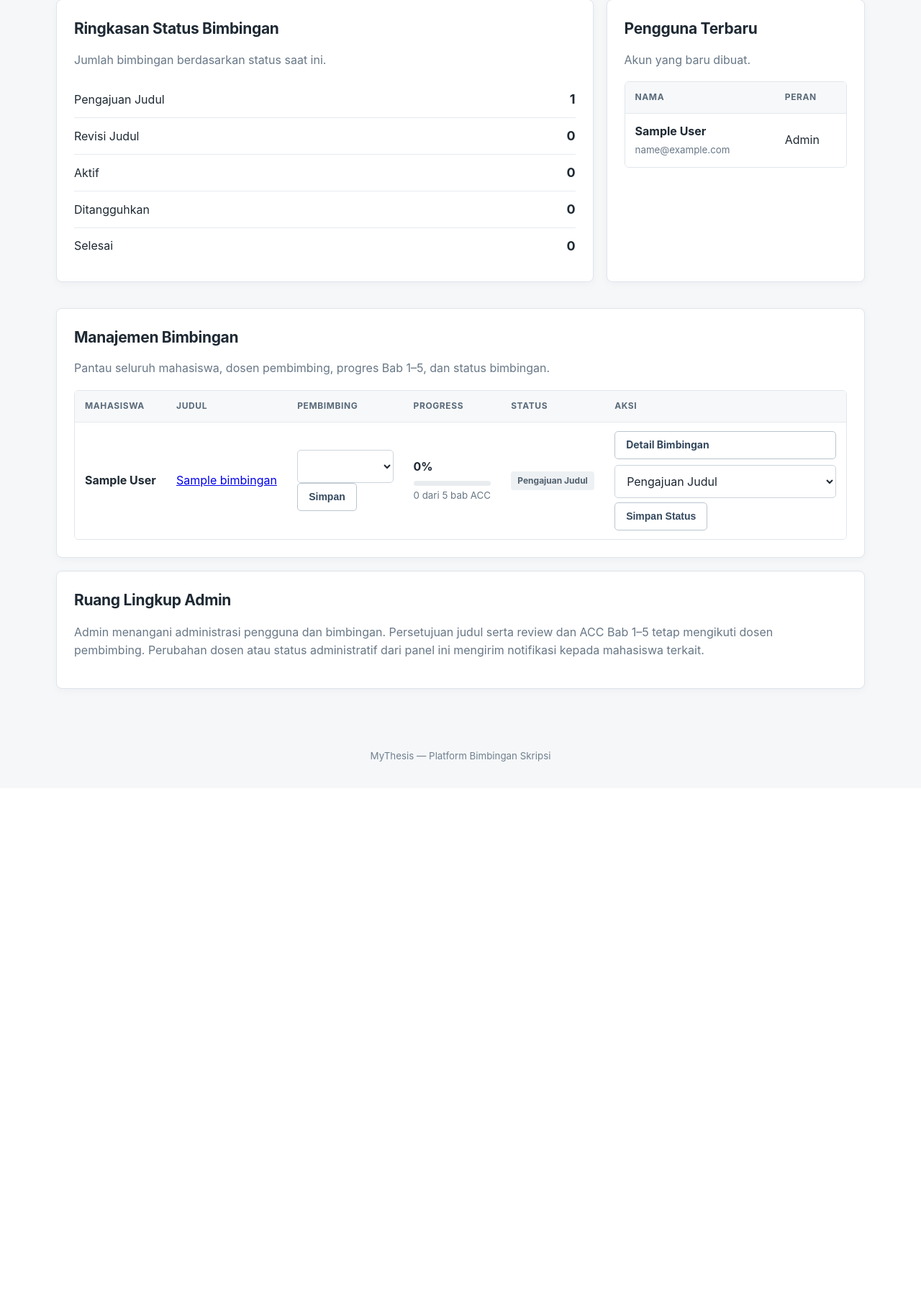
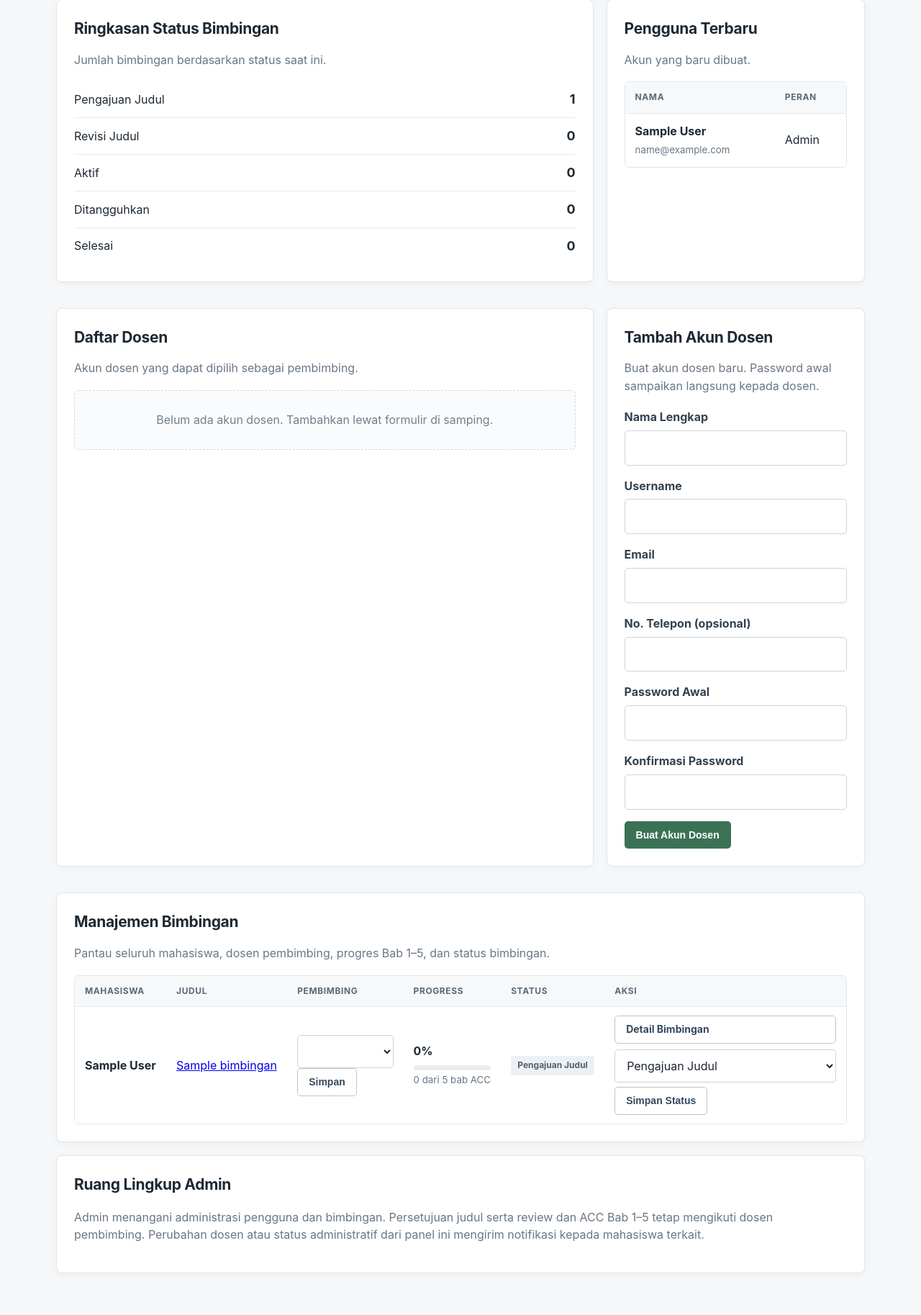
Before and after one commit to fauziddin-tech/thesis-guidance-app, a PHP site: page /index.php?page=admin-dashboard in a window 1280 px wide. Shown: the part 547-2374 px from the top of the page at 72% size. Before the commit the page ends 1605 px from the top, so only its background shows below. Run offline with PHP 8.4, Linux system fonts and the light colour scheme; the visitor is signed in with stand-in values (Sample User, id 1); tables that the repository leaves empty hold one stand-in row (values such as "Sample post"); lists and menus that the app fills with data are empty.

Commit message:
Add admin feature to create dosen accounts

```diff
--- a/index.php
+++ b/index.php
@@ -175,6 +175,29 @@ if($action==='admin_bimbingan_status'){
     require_role(['admin']);verify_csrf();$bid=(int)($_POST['bimbingan_id']??0);$status=$_POST['status']??'';require_once __DIR__.'/src/controllers/BimbinganController.php';$ctrl=new BimbinganController($conn);$r=$ctrl->updateStatus($bid,$status);if($r['success']){$s=$conn->prepare('SELECT mahasiswa_id FROM bimbingan WHERE id=? LIMIT 1');$s->bind_param('i',$bid);$s->execute();$m=$s->get_result()->fetch_assoc();$s->close();if($m)notify_user($conn,(int)$m['mahasiswa_id'],'status_bimbingan','Status bimbingan Anda telah diperbarui menjadi: '.$status.'.','?page=bimbingan-detail&id='.$bid);}flash($r['success']?'success':'danger',$r['success']?'Status bimbingan diperbarui.':'Gagal memperbarui status.');redirect('?page=admin-dashboard');
 }
 
+if($action==='admin_create_dosen'){
+    require_role(['admin']);verify_csrf();
+    $username=trim($_POST['username']??'');$email=trim($_POST['email']??'');$nama=trim($_POST['nama_lengkap']??'');$telp=trim($_POST['no_telp']??'');$password=(string)($_POST['password']??'');$confirm=(string)($_POST['confirm_password']??'');
+    $_SESSION['old_dosen_form']=['username'=>$username,'email'=>$email,'nama_lengkap'=>$nama,'no_telp'=>$telp];
+    $formError=null;
+    if($nama===''||strlen($nama)>150) $formError='Nama lengkap wajib diisi (maksimal 150 karakter).';
+    elseif(!preg_match('/^[A-Za-z0-9._-]{3,50}$/',$username)) $formError='Username 3–50 karakter dan hanya boleh berisi huruf, angka, titik, garis bawah, atau strip.';
+    elseif(strlen($email)>100||!filter_var($email,FILTER_VALIDATE_EMAIL)) $formError='Alamat email tidak valid.';
+    elseif($telp!==''&&!preg_match('/^[0-9+\-\s()]{5,15}$/',$telp)) $formError='No. telepon tidak valid.';
+    elseif(strlen($password)<8||strlen($password)>72) $formError='Password harus 8–72 karakter.';
+    elseif($password!==$confirm) $formError='Konfirmasi password tidak cocok.';
+    if($formError!==null){flash('danger',$formError);redirect('?page=admin-dashboard#tambah-dosen');}
+    require_once __DIR__.'/src/controllers/UserController.php';$ctrl=new UserController($conn);$r=$ctrl->create($username,$email,$nama,$password,'dosen',$telp);
+    if(!empty($r['success'])){
+        unset($_SESSION['old_dosen_form']);
+        $mailed=send_user_email($conn,(int)$r['id'],'Akun dosen MyThesis dibuat','Akun dosen Anda telah dibuat','Administrator telah membuatkan akun dosen untuk Anda di MyThesis. Username Anda: '.$username.'. Password awal disampaikan terpisah oleh administrator. Setelah masuk, segera ubah password Anda melalui menu profil.','?page=login','Masuk ke MyThesis');
+        flash('success','Akun dosen "'.$nama.'" berhasil dibuat.'.($mailed?' Email pemberitahuan telah dikirim.':' Email pemberitahuan tidak terkirim, sampaikan username dan password awal langsung kepada dosen.'));
+    }else{
+        flash('danger',($r['error']??'')==='Username atau email sudah terdaftar.'?'Username atau email sudah terdaftar.':'Akun dosen gagal dibuat. Silakan coba lagi.');
+    }
+    redirect('?page=admin-dashboard#tambah-dosen');
+}
+
 if($action==='mark_all_notifications_read'){
     require_login();verify_csrf();$uid=(int)$_SESSION['user']['id'];$s=$conn->prepare('UPDATE notifikasi SET dibaca=1 WHERE user_id=? AND dibaca=0');if($s){$s->bind_param('i',$uid);$s->execute();$s->close();}redirect('?page=notifications');
 }
--- a/src/views/admin-dashboard.php
+++ b/src/views/admin-dashboard.php
@@ -36,6 +36,15 @@ if($r) $users=$r->fetch_all(MYSQLI_ASSOC);
 $dosen=[];
 $r=$conn->query("SELECT id,nama_lengkap,email FROM users WHERE role='dosen' ORDER BY nama_lengkap ASC");
 if($r) $dosen=$r->fetch_all(MYSQLI_ASSOC);
+
+$dosenRows=[];
+$r=$conn->query("SELECT u.id,u.nama_lengkap,u.username,u.email,u.no_telp,
+                        (SELECT COUNT(*) FROM bimbingan b WHERE b.dosen_id=u.id) AS total_bimbingan
+                 FROM users u WHERE u.role='dosen' ORDER BY u.nama_lengkap ASC");
+if($r) $dosenRows=$r->fetch_all(MYSQLI_ASSOC);
+
+$old=$_SESSION['old_dosen_form']??[];
+unset($_SESSION['old_dosen_form']);
 
 $bimbingan=[];
 $r=$conn->query("SELECT b.id,b.judul_skripsi,b.status,b.updated_at,b.dosen_id,
@@ -132,6 +141,56 @@ if($r) $bimbingan=$r->fetch_all(MYSQLI_ASSOC);
   </section>
 </div>
 
+<div class="admin-layout" id="tambah-dosen">
+  <section class="card">
+    <div class="section-heading">
+      <div>
+        <h2>Daftar Dosen</h2>
+        <p class="muted">Akun dosen yang dapat dipilih sebagai pembimbing.</p>
+      </div>
+    </div>
+    <?php if(!$dosenRows): ?>
+      <div class="empty-state">Belum ada akun dosen. Tambahkan lewat formulir di samping.</div>
+    <?php else: ?>
+      <div class="table-wrap">
+        <table>
+          <thead><tr><th>Nama</th><th>Username</th><th>Kontak</th><th>Bimbingan</th></tr></thead>
+          <tbody>
+          <?php foreach($dosenRows as $dl): ?>
+            <tr>
+              <td><strong><?=e($dl['nama_lengkap'])?></strong></td>
+              <td><?=e($dl['username'])?></td>
+              <td><?=e($dl['email'])?><?php if(!empty($dl['no_telp'])): ?><br><small class="muted"><?=e($dl['no_telp'])?></small><?php endif; ?></td>
+              <td><?=e((int)$dl['total_bimbingan'])?></td>
+            </tr>
+          <?php endforeach; ?>
+          </tbody>
+        </table>
+      </div>
+    <?php endif; ?>
+  </section>
+
+  <section class="card">
+    <div class="section-heading">
+      <div>
+        <h2>Tambah Akun Dosen</h2>
+        <p class="muted">Buat akun dosen baru. Password awal sampaikan langsung kepada dosen.</p>
+      </div>
+    </div>
+    <form method="post" action="?page=admin-dashboard#tambah-dosen" autocomplete="off">
+      <input type="hidden" name="action" value="admin_create_dosen">
+      <input type="hidden" name="csrf_token" value="<?=e(csrf_token())?>">
+      <div class="form-group"><label for="dosen_nama">Nama Lengkap</label><input id="dosen_nama" name="nama_lengkap" required maxlength="150" value="<?=e($old['nama_lengkap']??'')?>"></div>
+      <div class="form-group"><label for="dosen_username">Username</label><input id="dosen_username" name="username" required minlength="3" maxlength="50" pattern="[A-Za-z0-9._-]{3,50}" title="Huruf, angka, titik, garis bawah, atau strip (3–50 karakter)" value="<?=e($old['username']??'')?>"></div>
+      <div class="form-group"><label for="dosen_email">Email</label><input id="dosen_email" name="email" type="email" required maxlength="100" value="<?=e($old['email']??'')?>"></div>
+      <div class="form-group"><label for="dosen_telp">No. Telepon (opsional)</label><input id="dosen_telp" name="no_telp" maxlength="15" value="<?=e($old['no_telp']??'')?>"></div>
+      <div class="form-group"><label for="dosen_password">Password Awal</label><input id="dosen_password" name="password" type="password" autocomplete="new-password" minlength="8" maxlength="72" required></div>
+      <div class="form-group"><label for="dosen_confirm">Konfirmasi Password</label><input id="dosen_confirm" name="confirm_password" type="password" autocomplete="new-password" minlength="8" maxlength="72" required></div>
+      <button class="btn btn-success" type="submit">Buat Akun Dosen</button>
+    </form>
+  </section>
+</div>
+
 <section class="card">
   <div class="section-heading">
     <div>
```
Also changed, not shown: README.md.
